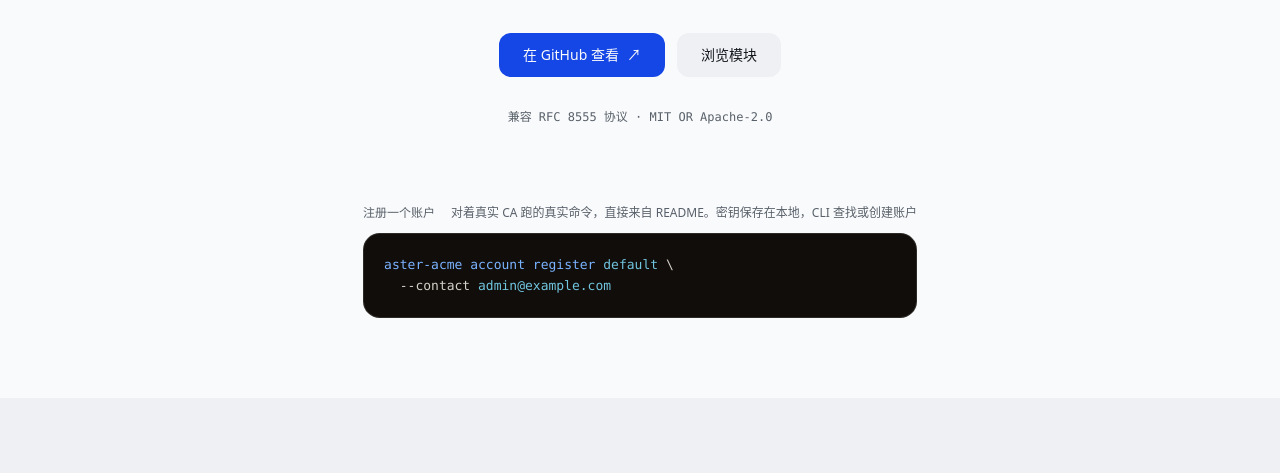
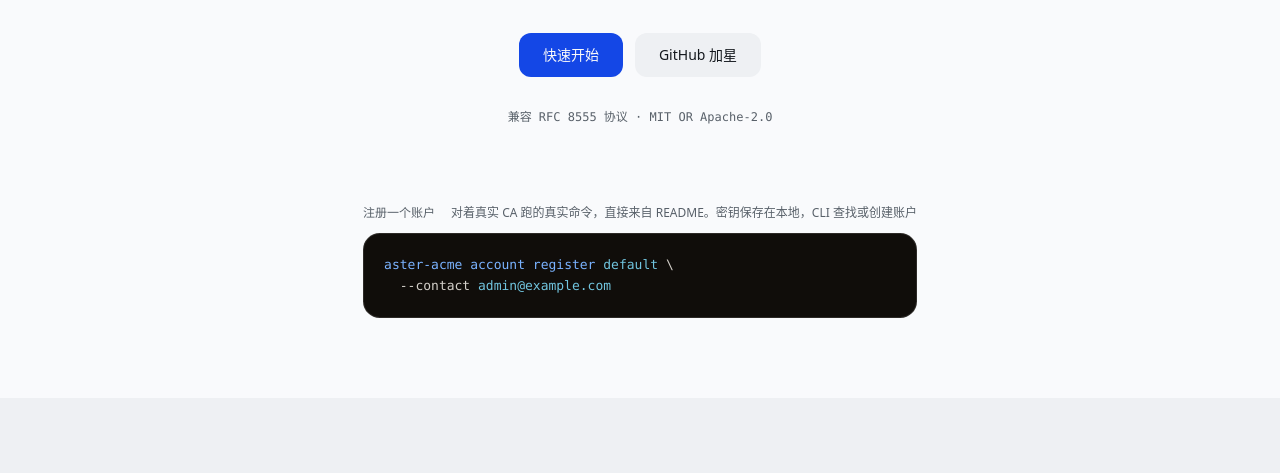
Before and after one commit to AsterCommunity/www.astercosm.com, an Astro site in the folder apps/acme/: page /zh in a window 1280 px wide. Shown: the part 327-800 px from the top of the page. Built offline with nearby package versions, Linux system fonts and the light colour scheme; Astro itself is replaced by a stand-in of ours.

Commit message:
feat(acme): drive-style hero CTAs and docs.rs crate links
- Hero primary CTA now opens the docs site quick start
  (acme.docs.astercosm.com, zh root / en prefix), secondary is
  Star on GitHub, matching the drive landing pattern
- Crate cards in the ownership-layered section link to docs.rs
  (all 11 workspace crates verified published)
- Add docsUrl helper and DOCS_RS_URL constant; en/zh copy paired

```diff
--- a/apps/acme/src/components/Crates.astro
+++ b/apps/acme/src/components/Crates.astro
@@ -1,5 +1,5 @@
 ---
-import { CRATES_TREE_URL, crates, type Lang, t } from "@/i18n/ui";
+import { CRATES_TREE_URL, crates, DOCS_RS_URL, type Lang, t } from "@/i18n/ui";
 
 interface Props {
 	lang: Lang;
@@ -33,7 +33,7 @@ const m = t(lang);
 			{
 				crates.map((crate) => (
 					<a
-						href={`${CRATES_TREE_URL}/${crate.name}`}
+						href={`${DOCS_RS_URL}/${crate.name}`}
 						target="_blank"
 						rel="noopener noreferrer"
 						data-reveal
--- a/apps/acme/src/components/Hero.astro
+++ b/apps/acme/src/components/Hero.astro
@@ -1,7 +1,7 @@
 ---
 import CodeBlock from "@/components/CodeBlock.astro";
 import { registerLines } from "@/i18n/code";
-import { GITHUB_URL, type Lang, t } from "@/i18n/ui";
+import { docsUrl, GITHUB_URL, type Lang, t } from "@/i18n/ui";
 
 interface Props {
 	lang: Lang;
@@ -24,16 +24,15 @@ const m = t(lang);
 
 		<div class="mt-9 flex flex-wrap items-center justify-center gap-3">
 			<a
+				href={docsUrl(lang, "/start/quick-start/")}
+				class="inline-flex h-11 items-center rounded-lg bg-primary px-6 text-sm font-medium text-primary-foreground transition-opacity hover:opacity-90"
+			>
+				{m.hero.primaryCta}
+			</a>
+			<a
 				href={GITHUB_URL}
 				target="_blank"
 				rel="noopener noreferrer"
-				class="inline-flex h-11 items-center gap-2 rounded-lg bg-primary px-6 text-sm font-medium text-primary-foreground transition-opacity hover:opacity-90"
-			>
-				{m.hero.primaryCta}
-				<span aria-hidden="true">↗</span>
-			</a>
-			<a
-				href="#crates"
 				class="inline-flex h-11 items-center rounded-lg bg-surface-2 px-6 text-sm font-medium text-foreground transition-colors hover:bg-muted"
 			>
 				{m.hero.secondaryCta}
--- a/apps/acme/src/i18n/ui.ts
+++ b/apps/acme/src/i18n/ui.ts
@@ -10,6 +10,13 @@ export const GITHUB_URL = "https://github.com/AsterCommunity/AsterACME";
 export const WWW_URL = "https://www.astercosm.com";
 export const CHANGELOG_URL = `${GITHUB_URL}/blob/main/CHANGELOG.md`;
 export const CRATES_TREE_URL = `${GITHUB_URL}/tree/main/crates`;
+export const DOCS_RS_URL = "https://docs.rs";
+
+/** docs 站 zh 在根、en 在 /en/ 前缀下 */
+export function docsUrl(lang: Lang, path: string): string {
+	const prefix = lang === "zh" ? "" : "/en";
+	return `https://acme.docs.astercosm.com${prefix}${path}`;
+}
 
 /** 站内语言切换目标路径 */
 export function localizedPath(lang: Lang): string {
@@ -125,8 +132,8 @@ const en = {
 		title: "The ACME client built from the protocol up.",
 		subtitle:
 			"AsterACME is an open-source Rust ACME client and CLI: a pure protocol state machine, typed wire contracts, and certificate issuance, renewal, and deployment that work against real CAs today.",
-		primaryCta: "View on GitHub",
-		secondaryCta: "Browse crates",
+		primaryCta: "Quick start",
+		secondaryCta: "Star on GitHub",
 		note: "RFC 8555-compatible · MIT OR Apache-2.0",
 	},
 	code: {
@@ -243,8 +250,8 @@ const zh: Messages = {
 		title: "协议优先的 ACME 客户端",
 		subtitle:
 			"AsterACME 是开源的 Rust ACME 客户端与 CLI：纯协议状态机、具名线上契约，签发、续期与部署今天就能对接真实 CA",
-		primaryCta: "在 GitHub 查看",
-		secondaryCta: "浏览模块",
+		primaryCta: "快速开始",
+		secondaryCta: "GitHub 加星",
 		note: "兼容 RFC 8555 协议 · MIT OR Apache-2.0",
 	},
 	code: {
```
